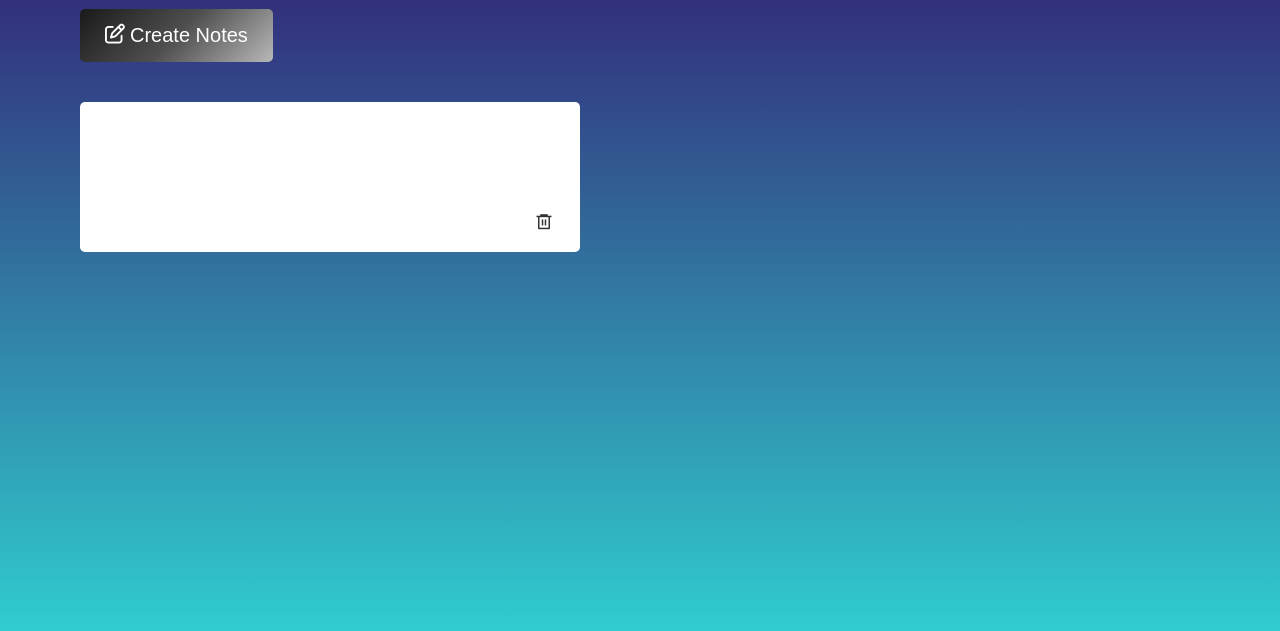
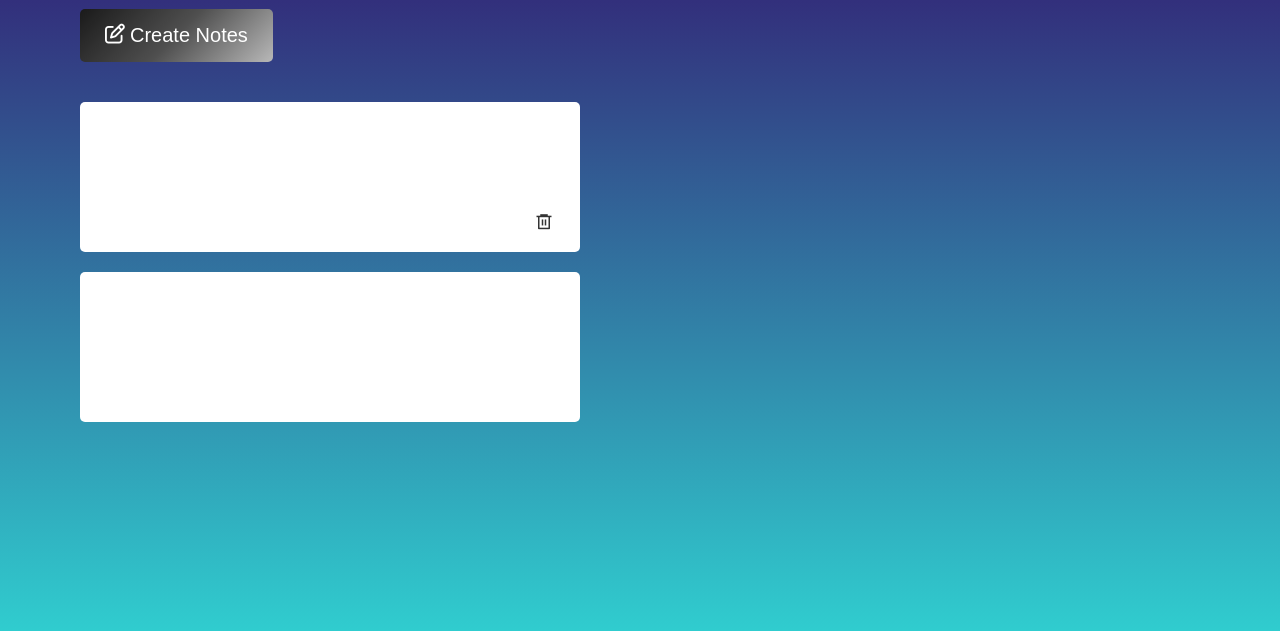
Before and after one commit to kodejeet/notes-app, a plain HTML site: page index.html in a window 1280 px wide. Both pictures are taken after a click on the button "Create Notes". Shown: the part 159-790 px from the top of the page. Drawn offline with nearby package versions, Linux system fonts and the light colour scheme.

Commit message:
added features

```diff
--- a/index.html
+++ b/index.html
@@ -14,7 +14,7 @@
     <div class="container">
 
         <h1><img src="notes.png">Notes</h1>
-        <button><i class="fa-regular fa-pen-to-square"></i>Create Notes</button>
+        <button class="btn"><i class="fa-regular fa-pen-to-square"></i>Create Notes</button>
         <div class="txtArea">
             <p contenteditable="true" class="editor">
                 <i class="ri-delete-bin-6-line"></i>
--- a/script.js
+++ b/script.js
@@ -8,3 +8,22 @@
 //         }
 //     });
 // });
+
+const textArea = document.querySelector(".txtArea");
+const createBtn = document.querySelector(".btn");
+let notes = document.querySelectorAll(".editor");
+
+createBtn.addEventListener("click", ()=>{
+    let inputBox = document.createElement("p");
+    let icon = document.createElement("i");
+    inputBox.className = "editor";
+    inputBox.setAttribute("contenteditable", "true");
+    icon.src = "fa-regular fa-pen-to-square";
+    textArea.appendChild(inputBox).appendChild(icon);
+});
+
+textArea.addEventListener("click", function(e){
+    if(e.target.tagName === "icon"){
+        e.target.parentElement.remove();
+    }
+})
```
